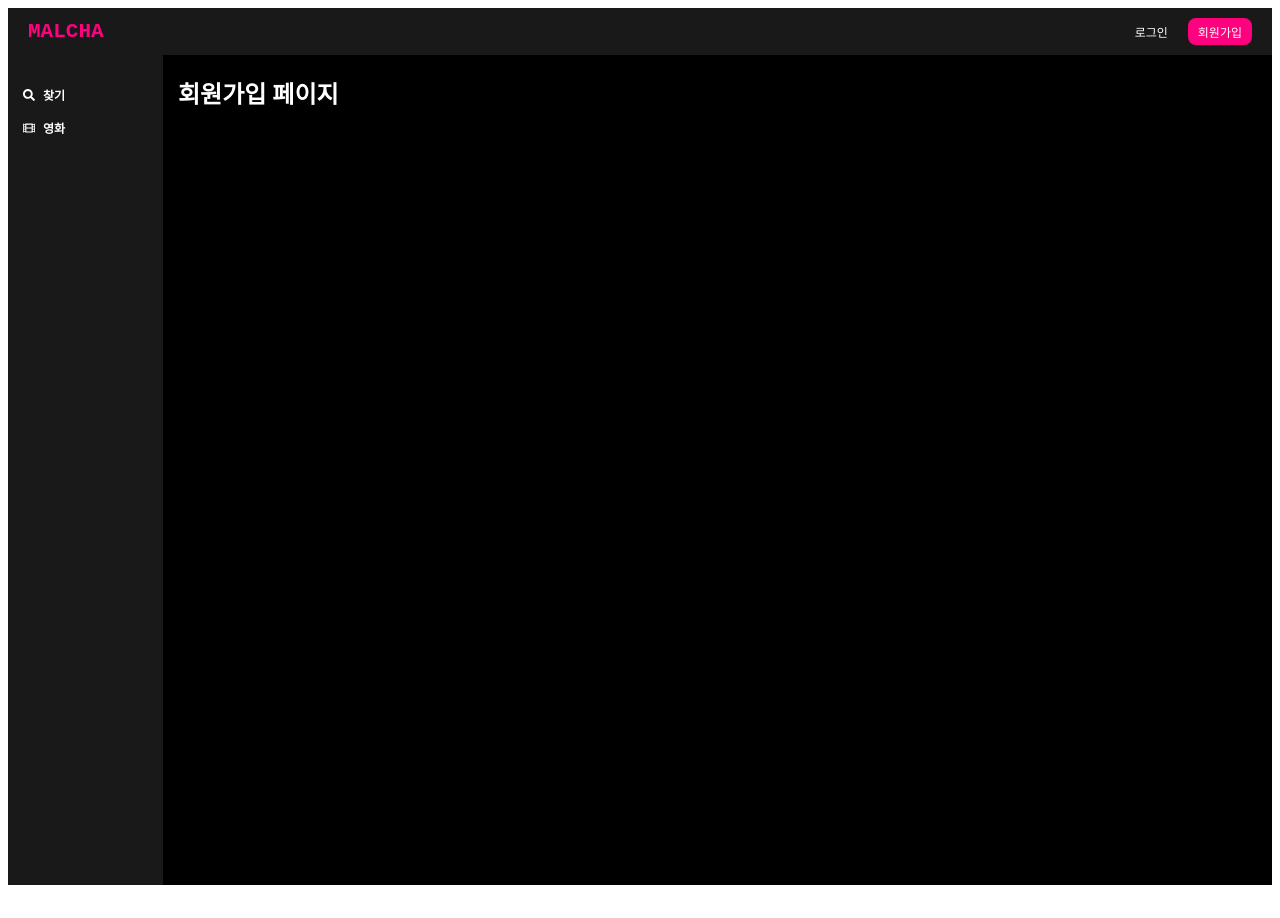
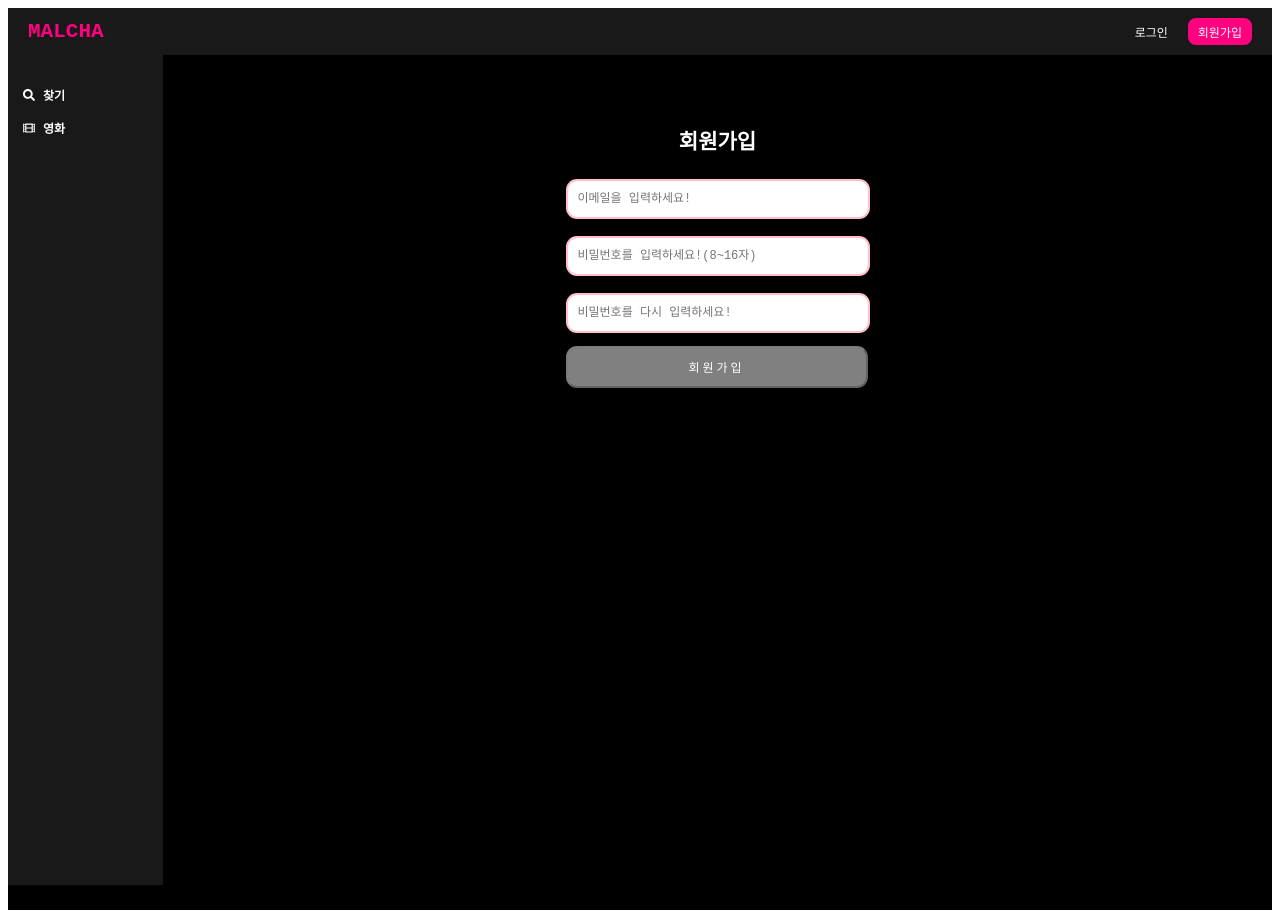
Before and after one commit to GraceMJE/Developing_Over-the-Top_WebSite, a React (Vite) app in the folder Movie_WebSite_MALCHA/: page /SignUp in a window 1280 px wide. Before the commit the page ends 893 px from the top, so only its background shows below. Built offline with nearby package versions, Linux system fonts and the light colour scheme.

Commit message:
회원가입 페이지 개발 완료(추후 styled-component 분리 예정)

```diff
--- a/Movie_WebSite_MALCHA/src/pages/SignUp.jsx
+++ b/Movie_WebSite_MALCHA/src/pages/SignUp.jsx
@@ -1,7 +1,99 @@
 import React from 'react';
+import { useForm } from 'react-hook-form';
+import * as yup from 'yup';
+import { yupResolver } from '@hookform/resolvers/yup';
+import styled from 'styled-components';
+
+const SignUpContainer = styled.div`
+    display: flex;
+    flex-direction: column;
+    align-items: center;
+    margin-top: 5%;
+    height: 100vh;
+`;
+
+const SignUpTitle = styled.h1`
+    margin-bottom: 18px;
+    font-family: monospace;
+    color: white;
+    font-size: 21px;
+    text-align: center;
+`;
+
+const SignUpBox = styled.input`
+    width: 280px;
+    height: 16px;
+    border-radius: 11px;
+    border: 2px solid pink;
+    padding: 10px;
+    margin: 6px 0;
+    font-size: 12px;
+    font-family: monospace;
+`;
+
+const SignUpButton = styled.button`
+    width: 302px;
+    height: 42px;
+    border-radius: 11px;
+    background-color: ${({ disabled }) => (disabled ? 'gray' : '#FF007F')};
+    cursor: ${({ disabled }) => (disabled ? 'not-allowed' : 'pointer')};
+    text-align: center;
+    font-size: 12px;
+    font-family: monospace;
+    letter-spacing: 3px;
+    margin-top: 2.7px;
+    color: white;
+`;
+
+const ErrorMessage = styled.p`
+    color: red;
+    font-family: monospace;
+    font-size: 11px;
+    margin: 0;
+    margin-left: 3px;
+    margin-bottom: 5px;
+`;
 
 const SignUp = () => {
-    return <h2 style={{ color: 'white', marginLeft: '15px' }}>회원가입 페이지</h2>;
+    const schema = yup.object().shape({
+        email: yup.string().email('이메일 형식을 확인해주세요').required('사용가능한 이메일을 입력해주세요'),
+        password: yup.string()
+            .min(8, '비밀번호는 8자 이상입니다')
+            .max(16, '비밀번호는 16자 이하입니다')
+            .required('비밀번호를 입력해주세요'),
+        confirmPassword: yup.string()
+            .oneOf([yup.ref('password'), null], '비밀번호가 일치하지 않습니다.')
+            .required('비밀번호 확인을 입력해주세요'),
+    });
+
+    const { register, handleSubmit, formState: { errors, isValid } } = useForm({
+        resolver: yupResolver(schema),
+        mode: 'onChange',
+        criteriaMode: 'all',
+    });
+
+    const onSubmit = (data) => {
+        console.log('폼 데이터 제출');
+        console.log(data);
+    };
+
+    return (
+        <SignUpContainer>
+            <form onSubmit={handleSubmit(onSubmit)}>
+                <SignUpTitle>회원가입</SignUpTitle>
+                <SignUpBox type='email' {...register("email")} placeholder="이메일을 입력하세요!" />
+                <ErrorMessage>{errors.email?.message}</ErrorMessage>
+
+                <SignUpBox type='password' {...register("password")} placeholder="비밀번호를 입력하세요!(8~16자)" />
+                <ErrorMessage>{errors.password?.message}</ErrorMessage>
+
+                <SignUpBox type='password' {...register("confirmPassword")} placeholder="비밀번호를 다시 입력하세요!" />
+                <ErrorMessage>{errors.confirmPassword?.message}</ErrorMessage>
+
+                <SignUpButton type='submit' disabled={!isValid}>회원가입</SignUpButton>
+            </form>
+        </SignUpContainer>
+    );
 };
 
 export default SignUp;
```
